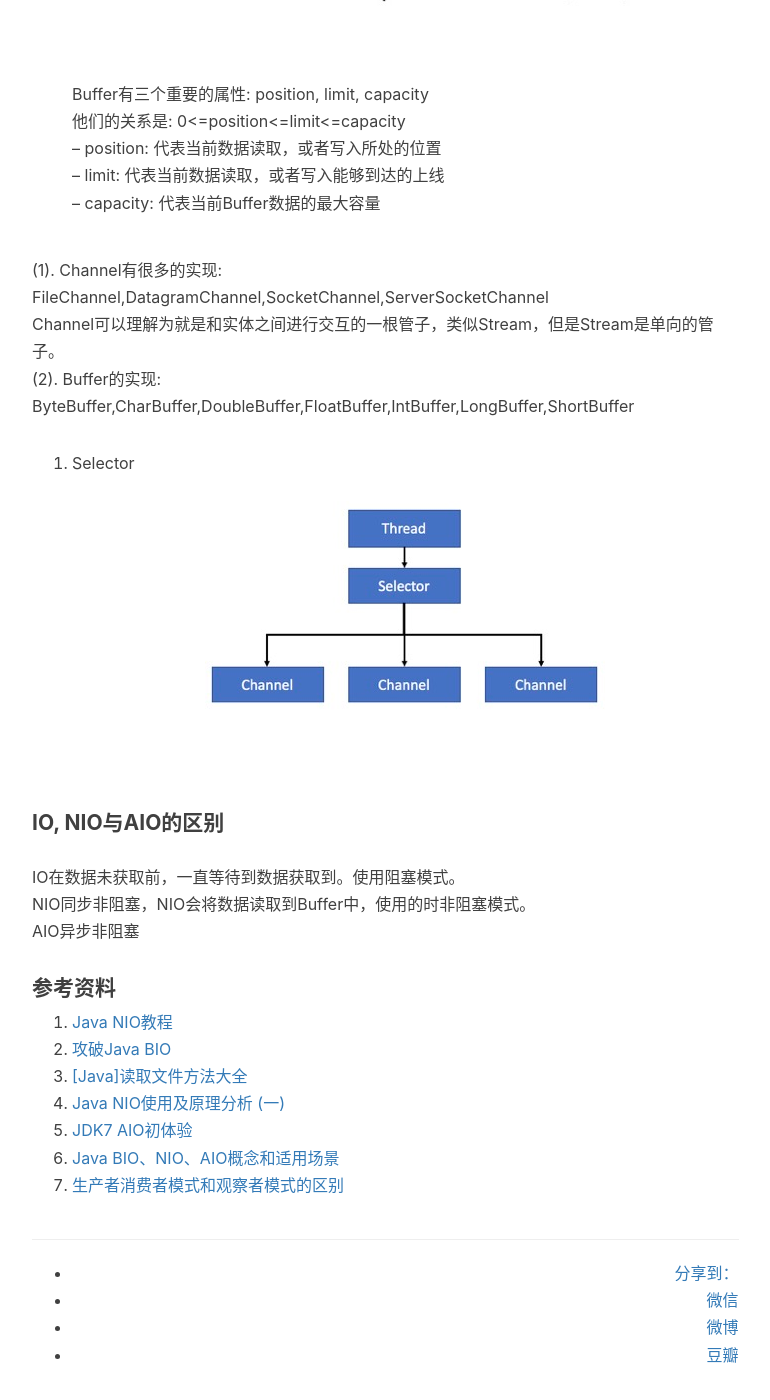
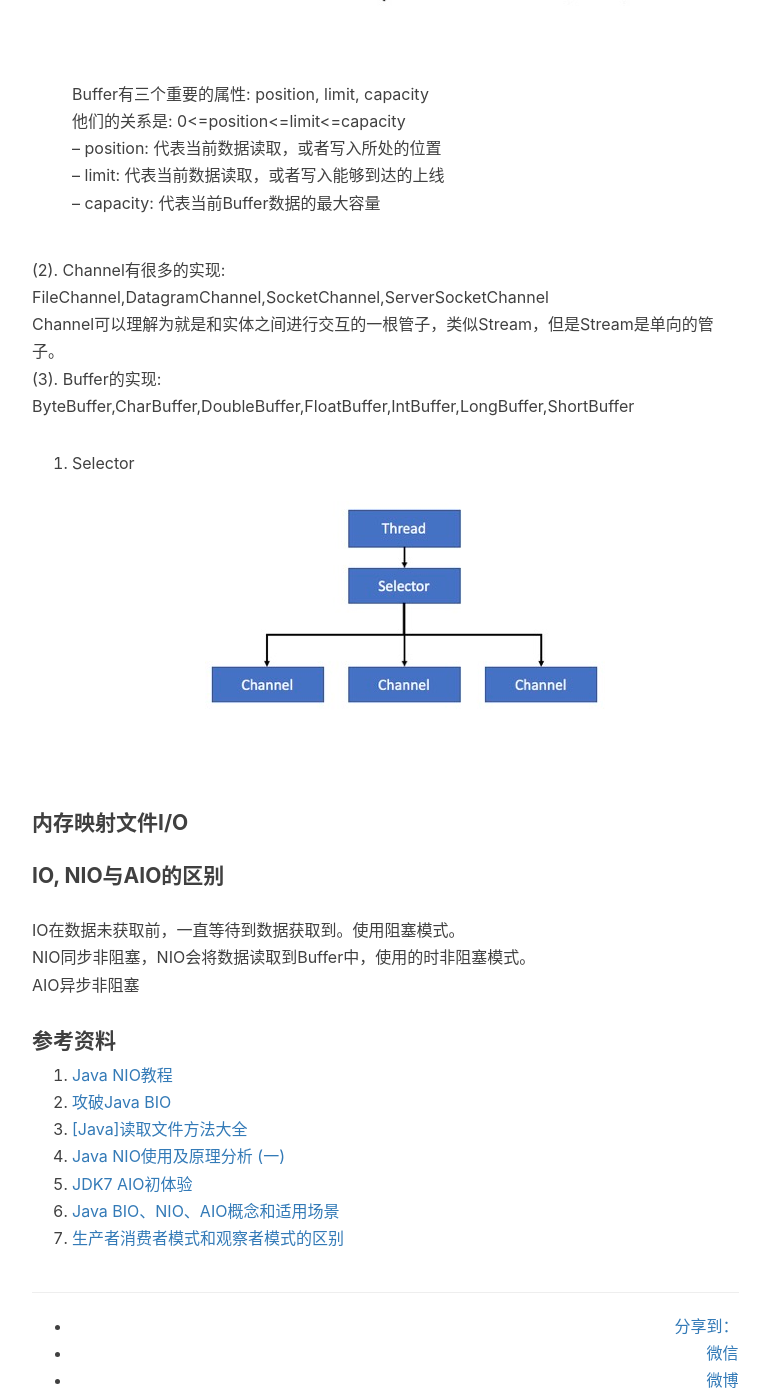
Before and after one commit to baiscjava/basicjava.github.io, a Jekyll site: the page built from _posts/2017-01-23-Java NIO-basic knowledge.md, in a window 1280 px wide and 1400 px high, scrolled down 1103 px. Shown: the whole window, without its empty margins (233-1003 px from the left). Built offline with Jekyll 4.4.1, drawn with Linux system fonts in a browser that asks for light colours; nearby versions of some CDN libraries; comment, search, counter and statistics services are not loaded.

Commit message:
Update 2017-01-23-Java NIO-basic knowledge.md

```diff
--- a/_posts/2017-01-23-Java NIO-basic knowledge.md
+++ b/_posts/2017-01-23-Java NIO-basic knowledge.md
@@ -22,13 +22,18 @@ Buffer有三个重要的属性: position, limit, capacity<br>
 -- limit: 代表当前数据读取，或者写入能够到达的上线<br>
 -- capacity: 代表当前Buffer数据的最大容量<br>
 
-(1). Channel有很多的实现:<br>
+(2). Channel有很多的实现:<br>
 FileChannel,DatagramChannel,SocketChannel,ServerSocketChannel<br>
 Channel可以理解为就是和实体之间进行交互的一根管子，类似Stream，但是Stream是单向的管子。<br>
-(2). Buffer的实现:<br>
+(3). Buffer的实现:<br>
 ByteBuffer,CharBuffer,DoubleBuffer,FloatBuffer,IntBuffer,LongBuffer,ShortBuffer<br>
 2. Selector<br>
 ![gras](/images/NIO/Selector.jpg)<br>
+
+
+#### 内存映射文件I/O
+
+
 
 #### IO, NIO与AIO的区别<br>
 IO在数据未获取前，一直等待到数据获取到。使用阻塞模式。<br>
```
